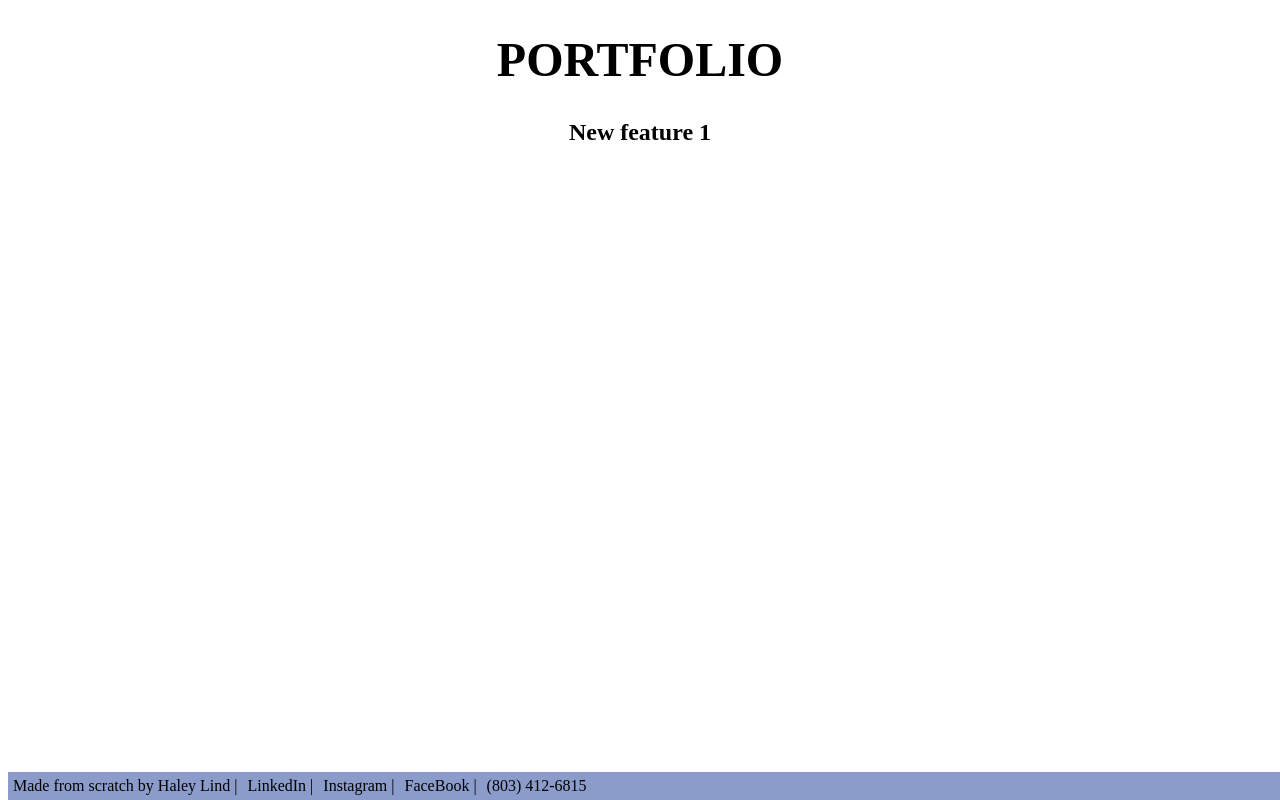
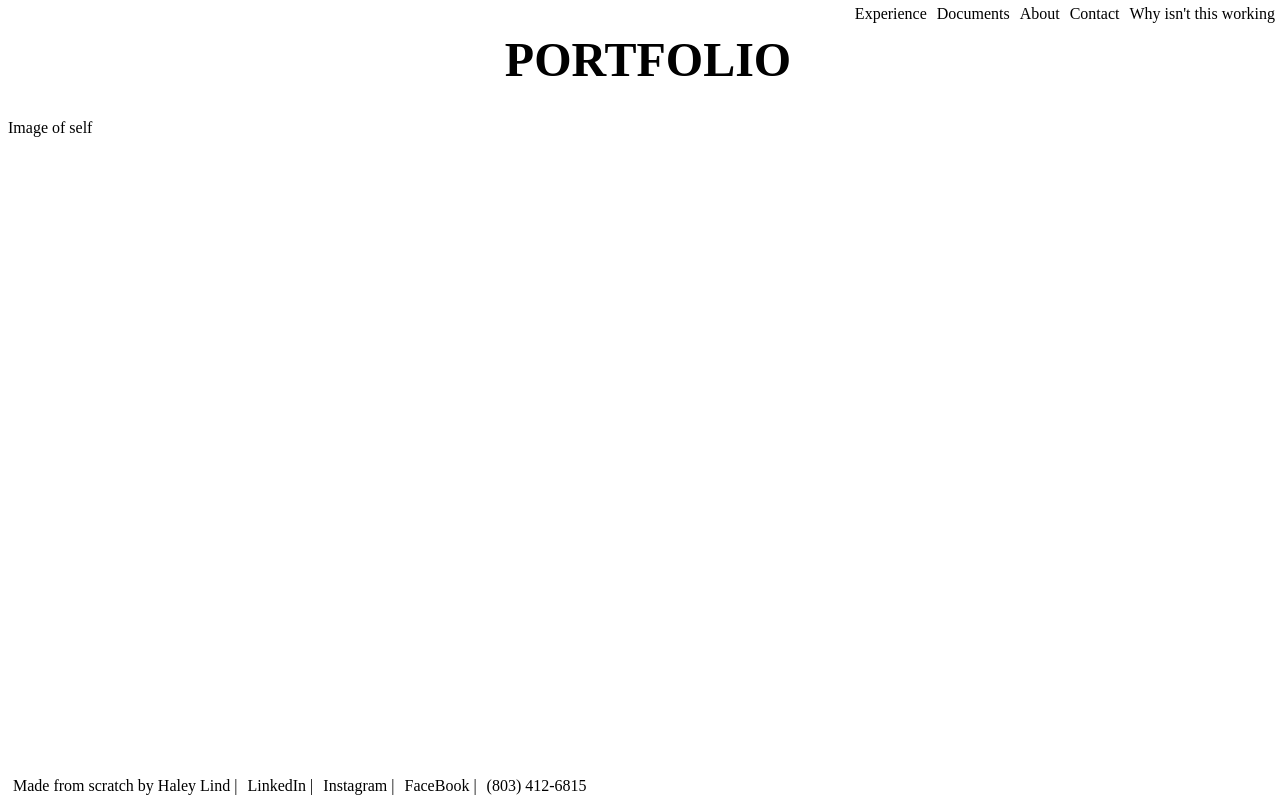
Before and after one commit to haley1-dev/Portfolio, a plain HTML site: page index.html in a window 1280 px wide. Drawn offline with Linux system fonts and the light colour scheme.

Commit message:
Updated header, added divs

```diff
--- a/index.html
+++ b/index.html
@@ -4,16 +4,24 @@
     <meta charset="UTF-8">
     <meta name="viewport" content="width=device-width, initial-scale=1.0">
     <link rel="stylesheet" href="styles.css">
-    <title>Haley Lind</title>
+    <title>Portfolio - Haley Lind</title>
 </head>
 <body>
+
+    <div id="header">
+            <div class="column">Experience</div>
+            <div class="column">Documents</div>
+            <div class="column">About</div>
+            <div class="column">Contact</div>
+            <div class="column">Why isn't this working</div>
+    </div>
     <h1> PORTFOLIO </h1>
-    <h2> New feature 1 </h2>
+    <div>Image of self</div>
     <div id="footer">
         <div class="row">Made from scratch by Haley Lind | </div>
         <div class="row"><a href="https://www.linkedin.com/in/haley-lind/" target="blank" class="social-link">LinkedIn |</a></div>
-        <div class="row"> <a href="www.google.com" target="blank" class="social-link">Instagram | </a></div>
-        <div class="row"> <a href="www.google.com" target="blank" class="social-link"> FaceBook | </a></div>
+        <div class="row"><a href="www.google.com" target="blank" class="social-link">Instagram | </a></div>
+        <div class="row"><a href="www.google.com" target="blank" class="social-link"> FaceBook | </a></div>
         <div class="row"> (803) 412-6815 </div>
     </div>
     <script src="app.js"></script>
--- a/styles.css
+++ b/styles.css
@@ -1,10 +1,24 @@
 body {
-    text-align: center;
+    width: 100%;
+    height: 100%;
+}
+
+#header {
+    position: absolute;
+    top: 0;
+    right: 0;
+    text-align: right;
+    display: flex;
+}
+
+.column {
+    padding: 5px;
 }
 
 h1 {
     font-size: 3rem;
     font-family: 'Times New Roman', Times, serif;
+    text-align: center;
 }
 
 #footer {
@@ -12,7 +26,7 @@ h1 {
     bottom: 0;
     text-align: left;
     display: flex;
-    background-color: rgb(139, 156, 202);
+    /* background-color: rgb(139, 156, 202); */
     width:100%;
 }
 
@@ -26,5 +40,5 @@ a.social-link {
 }
 a:hover {
     cursor: pointer;
-    color: grey;
+   color: grey;
 }
```
